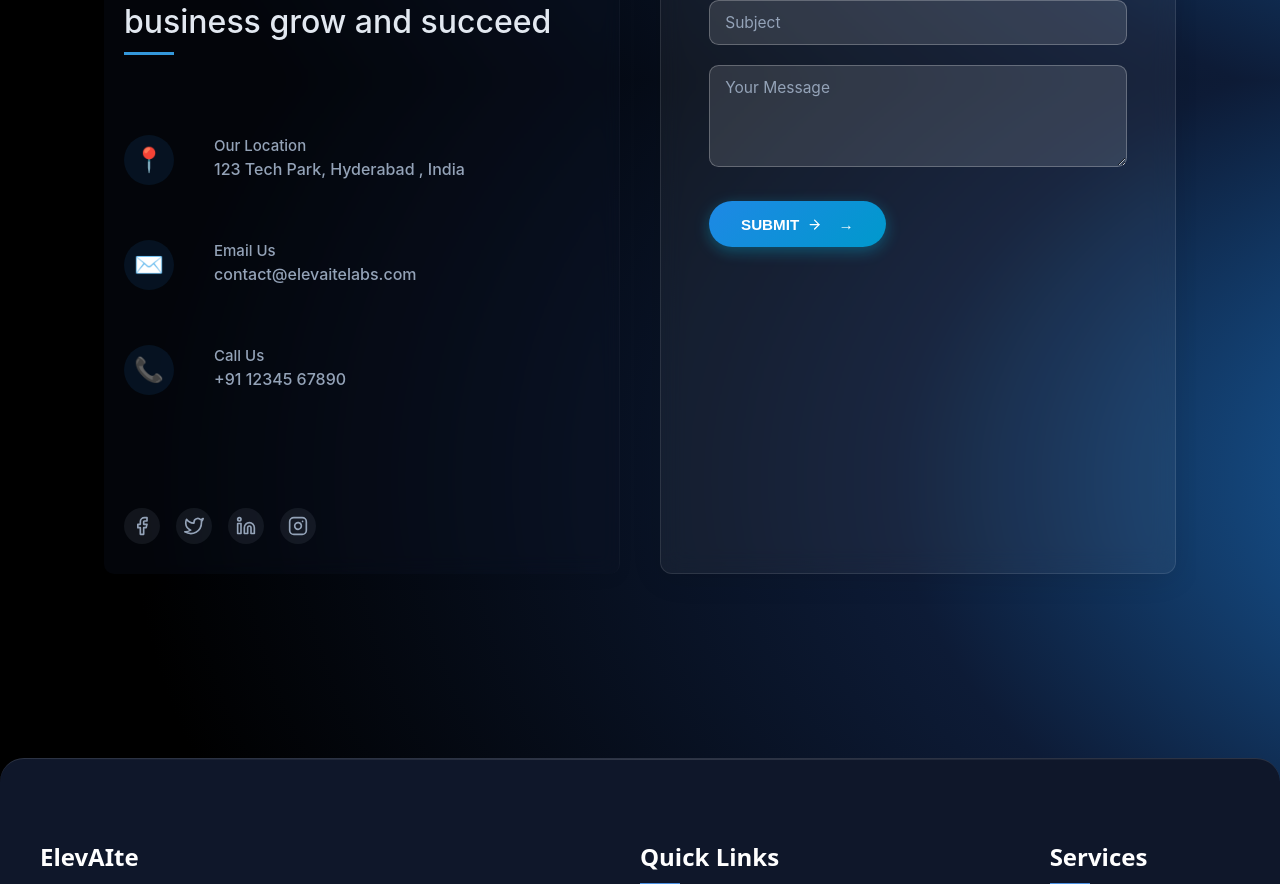
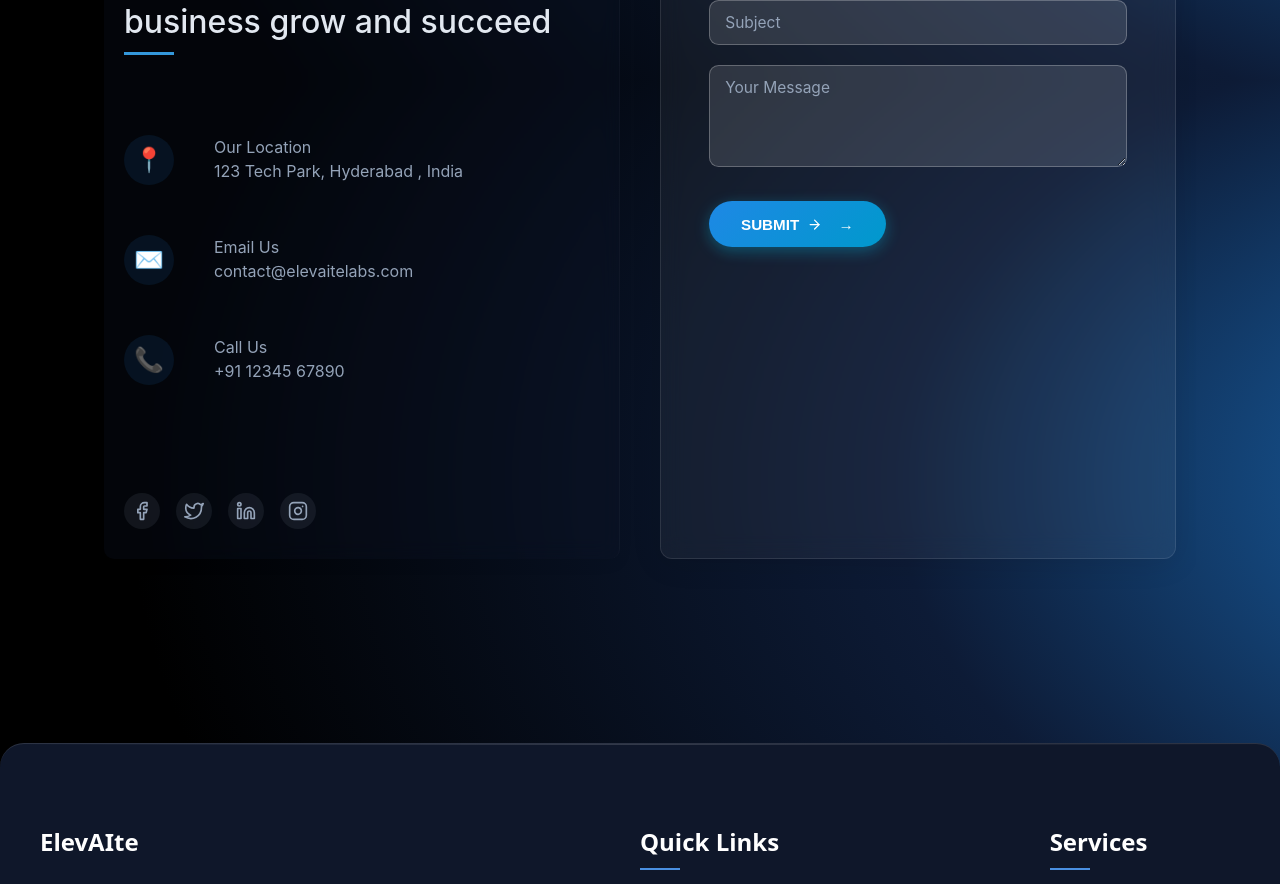
Before and after one commit to ElevAIteLabs/ElevAIte-Labs-Company-Portal, a React (Vite) app: page / in a window 1280 px wide. Shown: the part 2320-3204 px from the top of the page. Built offline with nearby package versions, Linux system fonts and the light colour scheme; a web font is replaced by a local one.

Commit message:
aligned contacts page

```diff
--- a/src/styles/ContactSection.css
+++ b/src/styles/ContactSection.css
@@ -177,13 +177,19 @@
 .contact-method {
   display: flex;
   align-items: flex-start;
-  margin-bottom: 25px;
+  margin-bottom: 20px;
   color: #E0E0E0;
-  transition: transform 0.3s ease;
 }
 
-.contact-method:hover {
-  transform: translateX(5px);
+/* Remove hover effect on mobile */
+@media (min-width: 769px) {
+  .contact-method {
+    transition: transform 0.3s ease;
+  }
+
+  .contact-method:hover {
+    transform: translateX(5px);
+  }
 }
 
 .icon-wrapper {
@@ -209,19 +215,43 @@
   line-height: 1;
 }
 
-.contact-label {
+.contact-details h3 {
+  margin: 0 0 6px 0;
   font-size: 15px;
   font-weight: 500;
   color: #94A3B8;
-  margin: 0 0 4px 0;
 }
 
-.contact-detail {
-  font-size: 16px;
-  font-weight: 500;
-  color: #E2E8F0;
+.contact-details p,
+.contact-details a {
   margin: 0;
+  color: #E0E0E0;
+  text-decoration: none;
+  font-size: 14px;
   line-height: 1.5;
+}
+
+/* Make text even smaller on mobile */
+@media (max-width: 768px) {
+  .contact-details h3 {
+    font-size: 14px;
+    margin-bottom: 4px;
+  }
+
+  .contact-details p,
+  .contact-details a {
+    font-size: 13px;
+  }
+
+  .contact-method {
+    margin-bottom: 18px;
+  }
+
+  .icon-wrapper {
+    width: 40px;
+    height: 40px;
+    margin-right: 15px;
+  }
 }
 
 .social-links {
```
